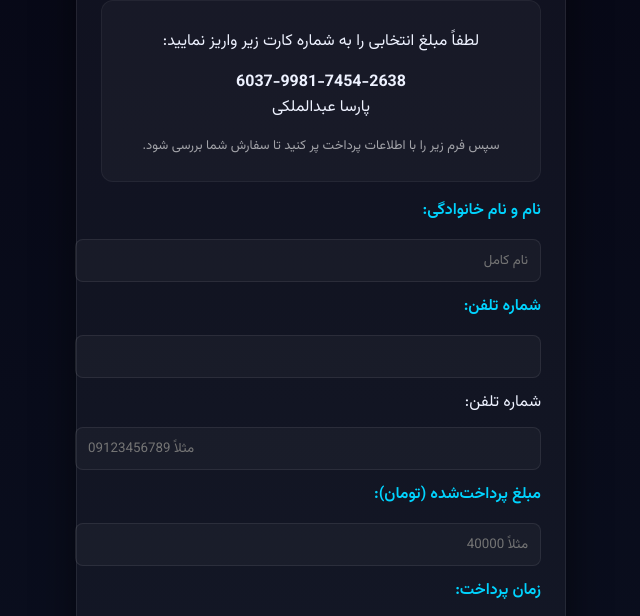
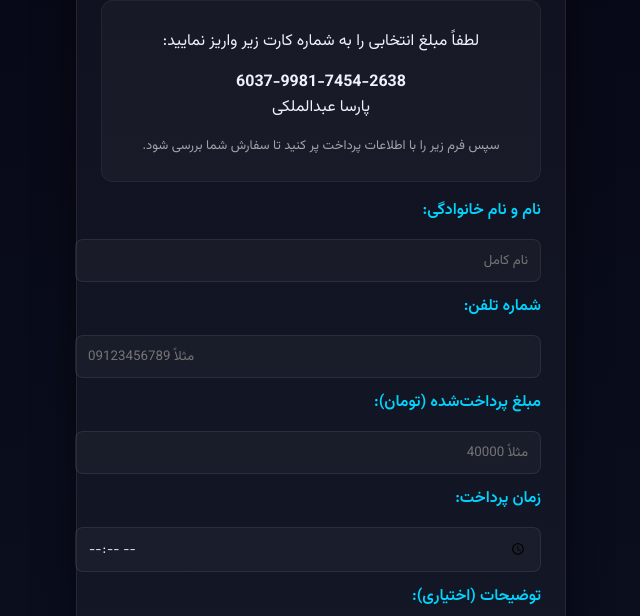
Before and after one commit to parsahhfv08-ship-it/VPNSHOPS, a plain HTML site: page payment.html in a window 1280 px wide. Shown: the part 138-754 px from the top of the page, without its empty margins (319-959 px from the left). Drawn offline with Linux system fonts and the light colour scheme.

Commit message:
Update payment.html

```diff
--- a/payment.html
+++ b/payment.html
@@ -104,14 +104,13 @@
       <input type="text" name="name" required placeholder="نام کامل">
 
       <label>شماره تلفن:</label>
-      <input type="<label>شماره تلفن:</label>
       <input type="tel" name="phone" required placeholder="مثلاً 09123456789">
 
       <label>مبلغ پرداخت‌شده (تومان):</label>
       <input type="number" name="amount" required placeholder="مثلاً 40000">
 
       <label>زمان پرداخت:</label>
-      <input type="datetime-local" name="payment_time" required>
+      <input type="time" name="payment_time" required>
 
       <label>توضیحات (اختیاری):</label>
       <textarea name="message" rows="3" placeholder="مثلاً پرداخت برای اکانت یک‌ماهه Express VPN"></textarea>
```
